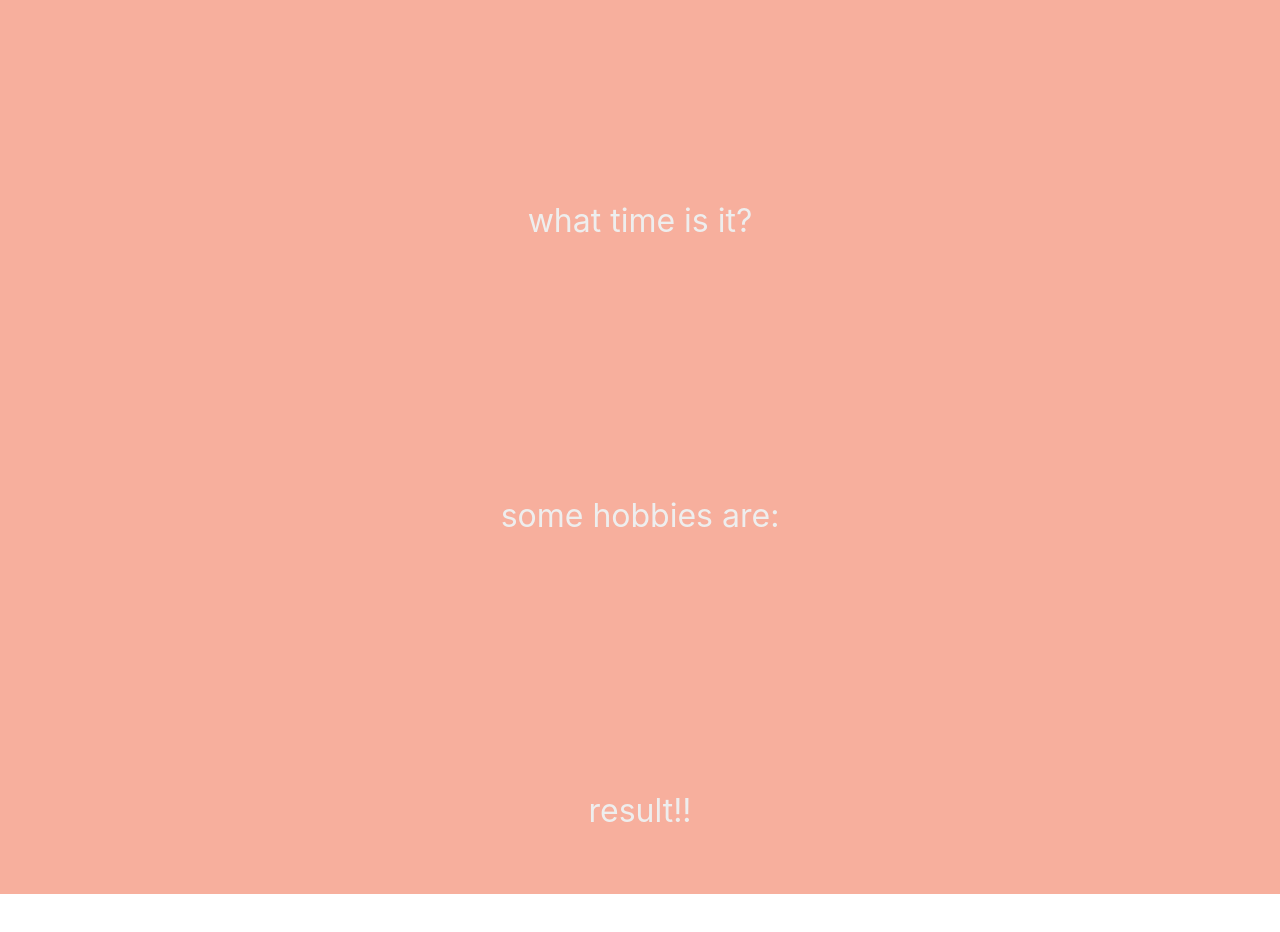
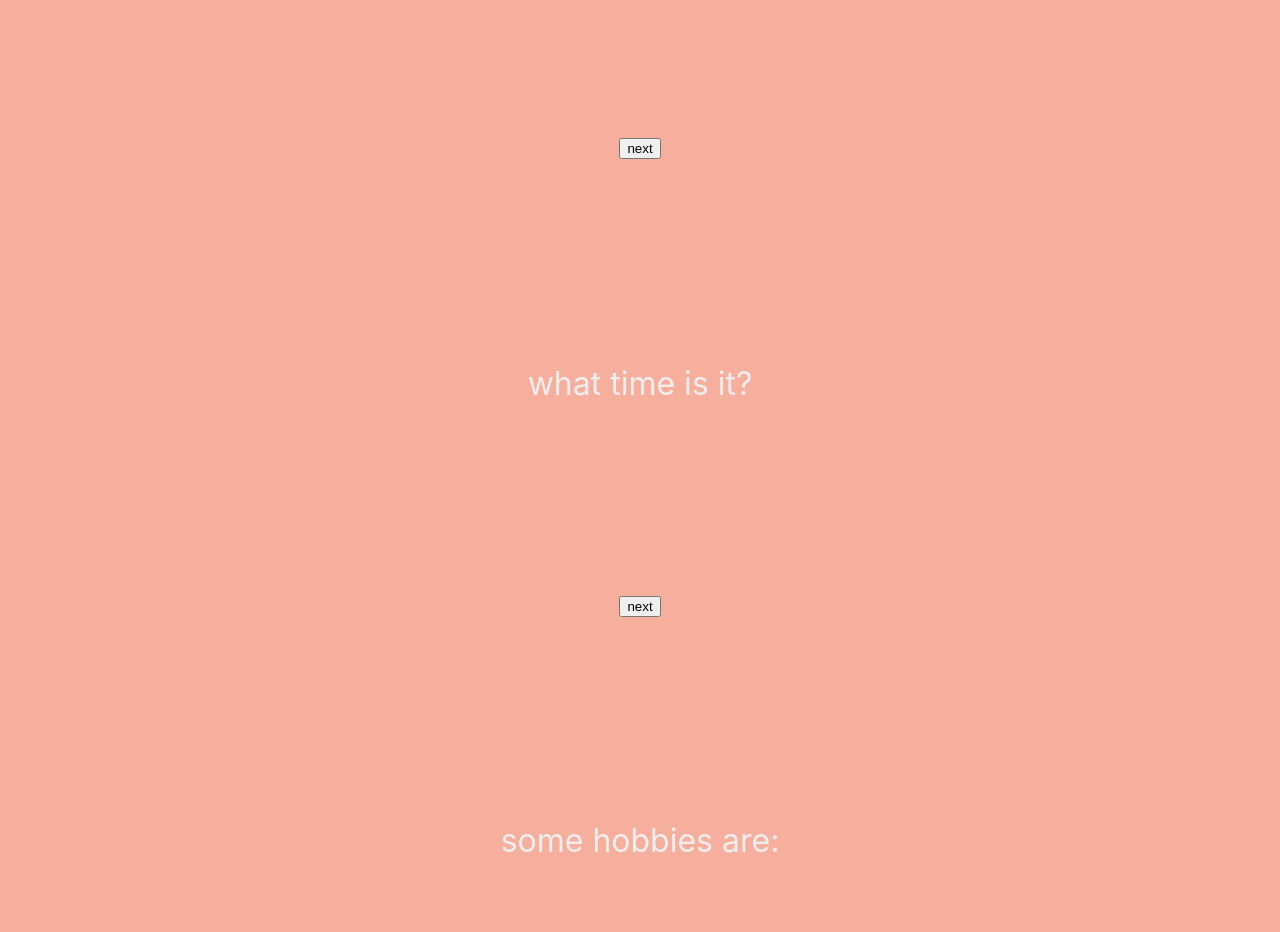
Before and after one commit to trisaleung/what-do-i-do-today, a React (Create React App) app: page / in a window 1280 px wide. Shown: the part 1440-2372 px from the top of the page. Before the commit the page ends 2334 px from the top, so only its background shows below. Built offline with nearby package versions, Linux system fonts and the light colour scheme; a web font is replaced by a local one.

Commit message:
added scrolling buttons

```diff
--- a/src/App.js
+++ b/src/App.js
@@ -18,6 +18,14 @@ class App extends React.Component {
 
   handleClickQ1 = onClick => {
     this.refs.q2.scrollIntoView({behavior: "smooth"});
+  };
+
+  handleClickQ2 = onClick => {
+    this.refs.q3.scrollIntoView({behavior: "smooth"});
+  };
+
+  handleClickQ3 = onClick => {
+    this.refs.q4.scrollIntoView({behavior: "smooth"});
   };
 
   handleSubmit = formSubmitEvent => {
@@ -43,6 +51,7 @@ class App extends React.Component {
         <p>button goes here to scroll down</p>
 
         <form onSubmit={this.handleSubmit} className="form">
+
           <p className="question">do you want to stay indoors or outdoors?</p>
             <label className="q1Input">
               <input type="radio" name="question-one-a" value="indoors" className="inputRadio"
@@ -63,9 +72,24 @@ class App extends React.Component {
             <button className="next-button" type="button" onClick={this.handleClickQ1}>
                next
             </button>
+
           <div className="break" ref="q2"></div>
+
           <p className="question">how tired are you?</p>
+            <button className="next-button" type="button" onClick={this.handleClickQ2}>
+               next
+            </button>
+
+          <div className="break" ref="q3"></div>
+
           <p className="question">what time is it?</p>
+            <button className="next-button" type="button" onClick={this.handleClickQ3}>
+               next
+            </button>
+
+
+          <div className="break" ref="q4"></div>
+
           <p className="question">some hobbies are:</p>
         </form>
         <p className="result">result!!</p>
```
